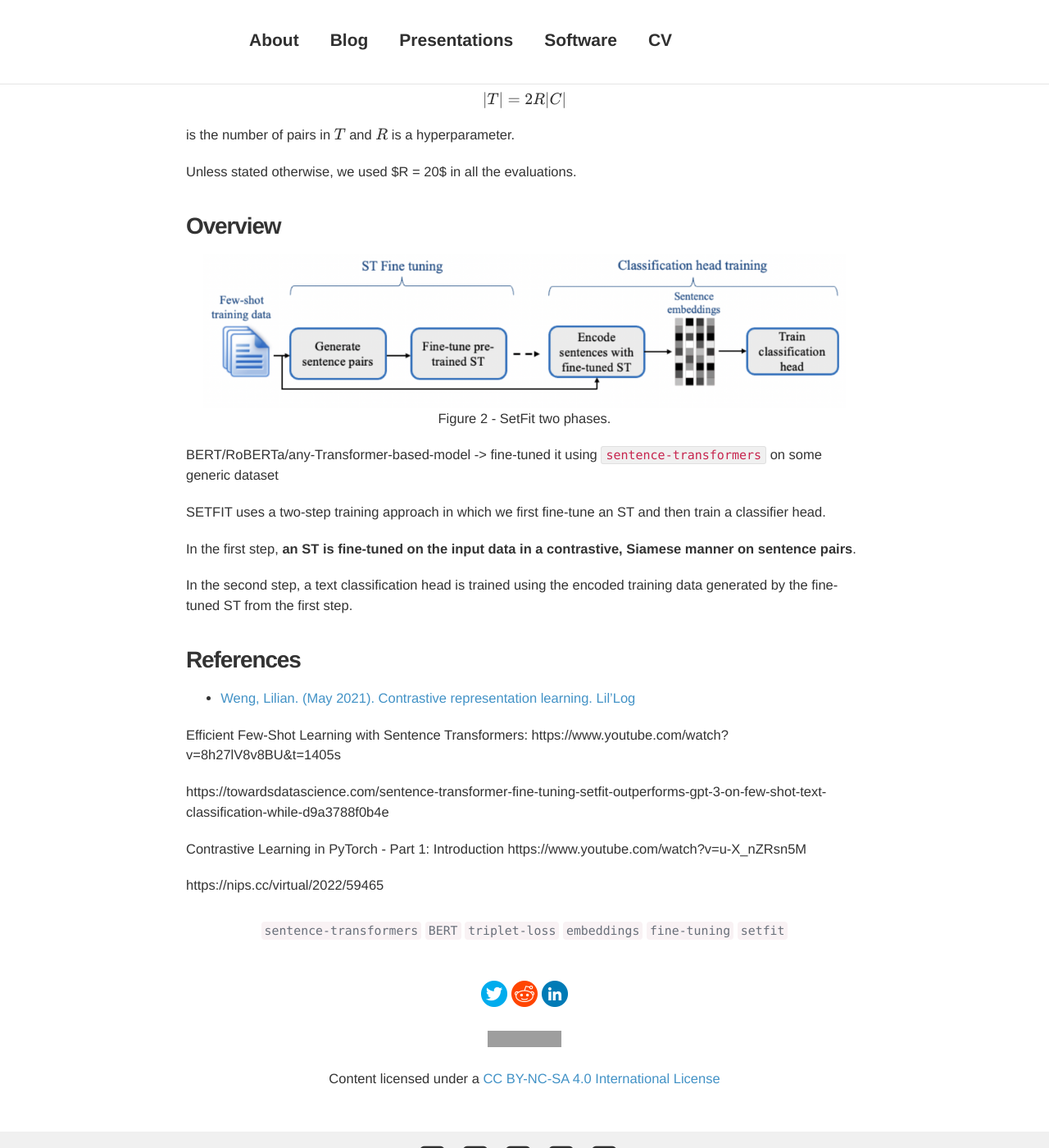
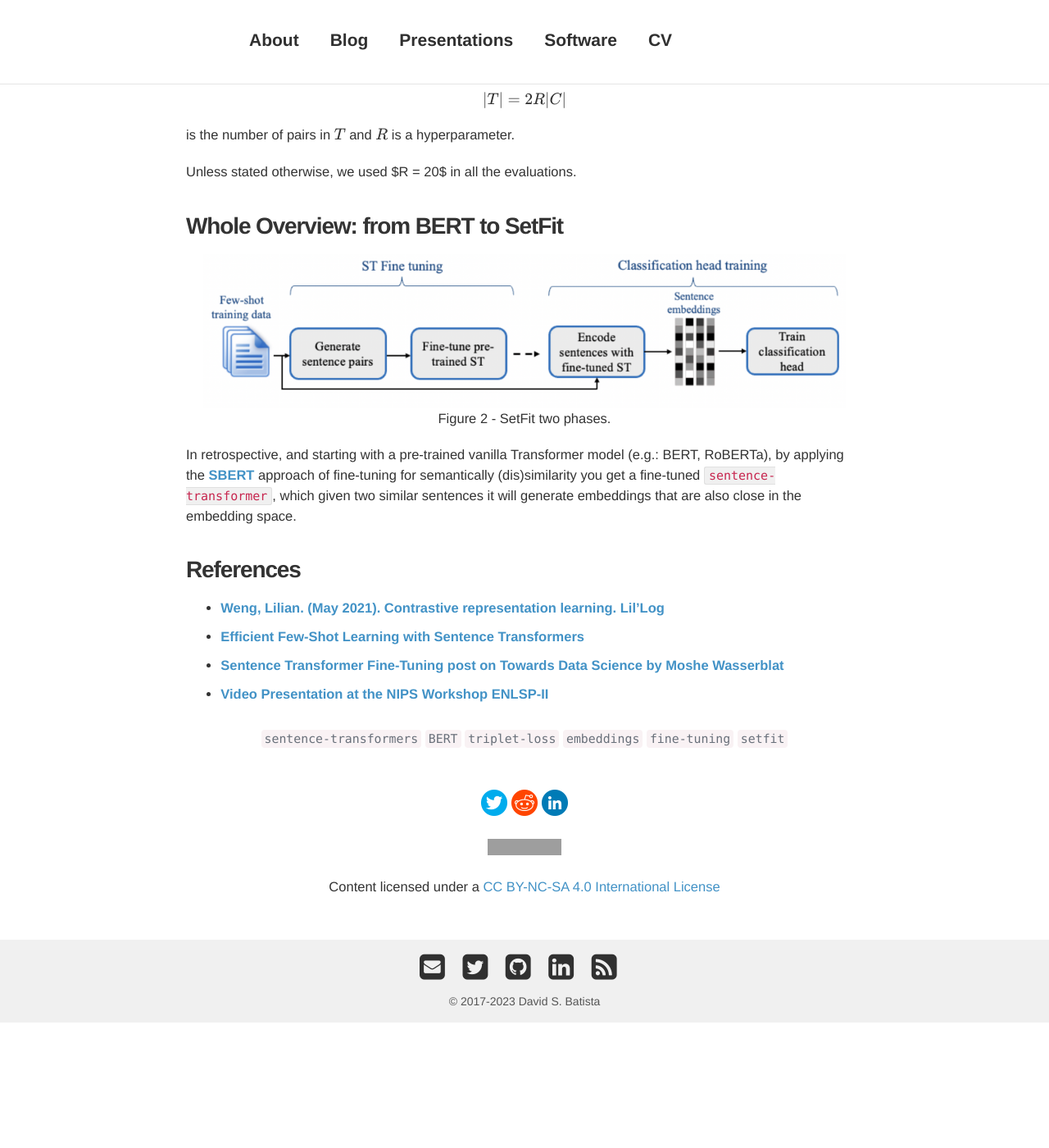
Before and after one commit to davidsbatista/davidsbatista.net, a Jekyll site: the page built from _posts/2023-10-23-SetFit.md, in a window 1280 px wide and 1400 px high, scrolled down 1159 px. Shown: the whole window at 82% size. Built offline with Jekyll 4.4.1, drawn with Linux system fonts in a browser that asks for light colours; nearby versions of some CDN libraries; comment, search, counter and statistics services are not loaded; after the commit the page ends 2406 px from its top, so only the background shows below that; grey boxes are pictures that could not be loaded.

Commit message:
wip: setfit

```diff
--- a/_posts/2023-10-23-SetFit.md
+++ b/_posts/2023-10-23-SetFit.md
@@ -83,23 +88,20 @@ Unless stated otherwise, we used $R = 20$ in all the evaluations.
 
 
 
-### __Overview__
+### __Whole Overview: from BERT to SetFit__
 
 <figure>
   <img style="width: 95%; height: 50%" src="/assets/images/2023-10-23-SetFit-2-phases.png">
   <figcaption>Figure 2 - SetFit two phases.</figcaption>
 </figure>
 
-
-BERT/RoBERTa/any-Transformer-based-model -> fine-tuned it using `sentence-transformers` on some generic dataset
+<!--
+SETFIT uses a two-step training approach in which we first fine-tune an ST and then train a classifier head. In the first step, __an ST is fine-tuned on the input data in a contrastive, Siamese manner on sentence pairs__.
+In the second step, a text classification head is trained using the encoded training data generated by the fine-tuned ST from the first step.
+-->
 
 
-
-SETFIT uses a two-step training approach in which we first fine-tune an ST and then train a classifier head.
-
-In the first step, __an ST is fine-tuned on the input data in a contrastive, Siamese manner on sentence pairs__.
-
-In the second step, a text classification head is trained using the encoded training data generated by the fine-tuned ST from the first step.
+In retrospective, and starting with a pre-trained vanilla Transformer model (e.g.: BERT, RoBERTa), by applying the __[SBERT](blog/2023/10/22/SentenceTransformers)__ approach of fine-tuning for semantically (dis)similarity you get a fine-tuned `sentence-transformer`, which given two similar sentences it will generate embeddings that are also close in the embedding space.
 
 
 
@@ -108,12 +110,10 @@ In the second step, a text classification head is trained using the encoded trai
 
 ### __References__
 
-- [Weng, Lilian. (May 2021). Contrastive representation learning. Lil’Log](https://lilianweng.github.io/posts/2021-05-31-contrastive/)
+- __[Weng, Lilian. (May 2021). Contrastive representation learning. Lil’Log](https://lilianweng.github.io/posts/2021-05-31-contrastive/)__
 
-Efficient Few-Shot Learning with Sentence Transformers: https://www.youtube.com/watch?v=8h27lV8v8BU&t=1405s
+- __[Efficient Few-Shot Learning with Sentence Transformers](https://www.youtube.com/watch?v=8h27lV8v8BU&t=1405s)__
 
-https://towardsdatascience.com/sentence-transformer-fine-tuning-setfit-outperforms-gpt-3-on-few-shot-text-classification-while-d9a3788f0b4e
+- __[Sentence Transformer Fine-Tuning post on Towards Data Science by Moshe Wasserblat](https://towardsdatascience.com/sentence-transformer-fine-tuning-setfit-outperforms-gpt-3-on-few-shot-text-classification-while-d9a3788f0b4e)__
 
-Contrastive Learning in PyTorch - Part 1: Introduction https://www.youtube.com/watch?v=u-X_nZRsn5M
-
-https://nips.cc/virtual/2022/59465
+- __[Video Presentation at the NIPS Workshop ENLSP-II](https://nips.cc/virtual/2022/59465)__
```
Also changed, not shown: other parts of _posts/2023-10-23-SetFit.md (+5 -0 lines).
